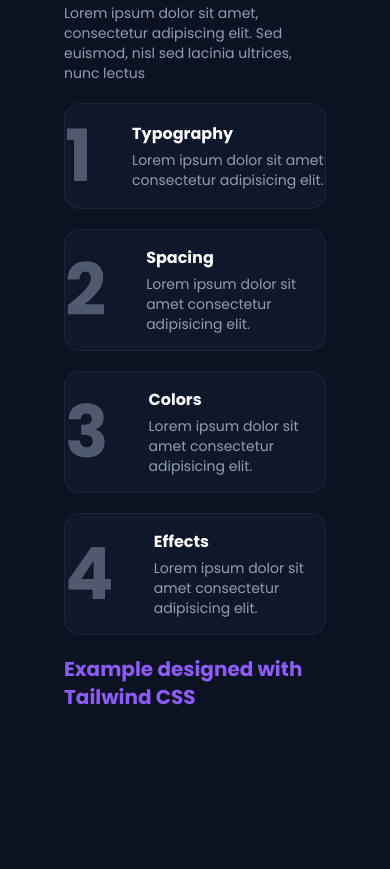
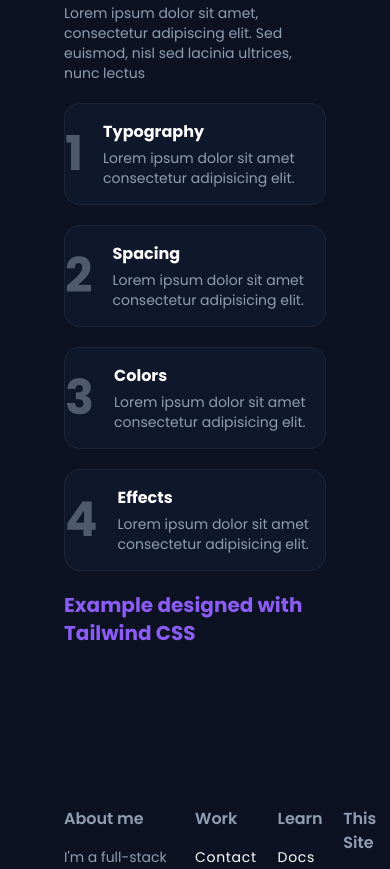
Before and after one commit to ImJars/Development-full-coding, a React (Vite) app: page / in a window 390 px wide. Shown: the part 1560-2429 px from the top of the page. Built offline with nearby package versions, Linux system fonts and the light colour scheme.

Commit message:
Update card-number.jsx

```diff
--- a/src/components/home/card-number.jsx
+++ b/src/components/home/card-number.jsx
@@ -12,10 +12,10 @@ function CardNumber({ number, title, text }) {
                     className='flex items-center'
                 >
                     <div
-                        className='mr-10'
+                        className='mr-5 sm:mr-10'
                     >
                         <h1
-                            className='text-7xl font-bold text-text-general opacity-50'
+                            className='text-5xl sm:text-7xl font-bold text-text-general opacity-50'
                         >
                             { number }
                         </h1>
```
